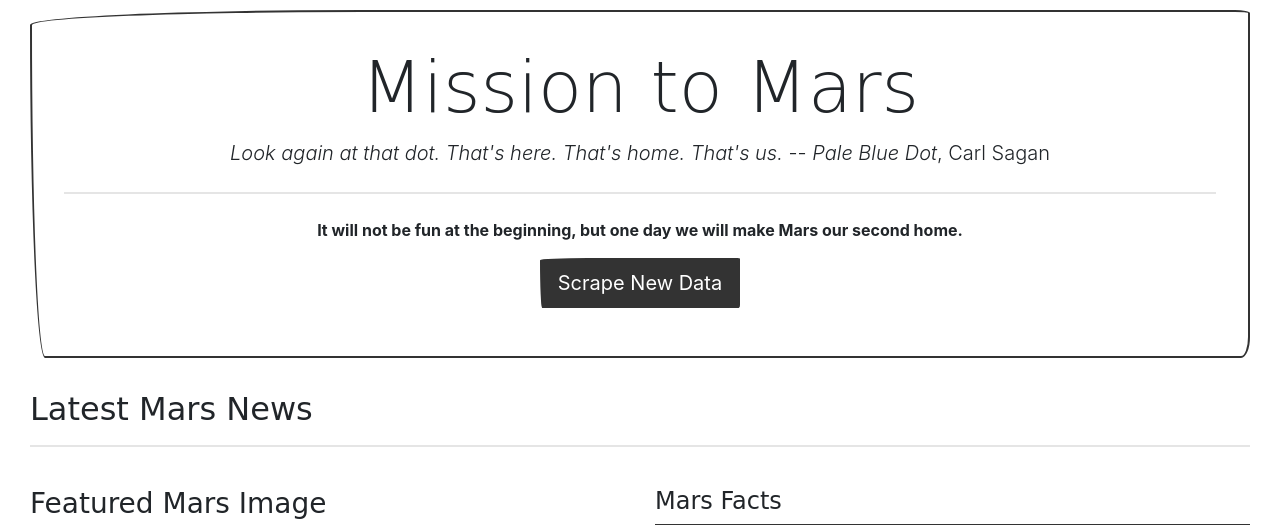
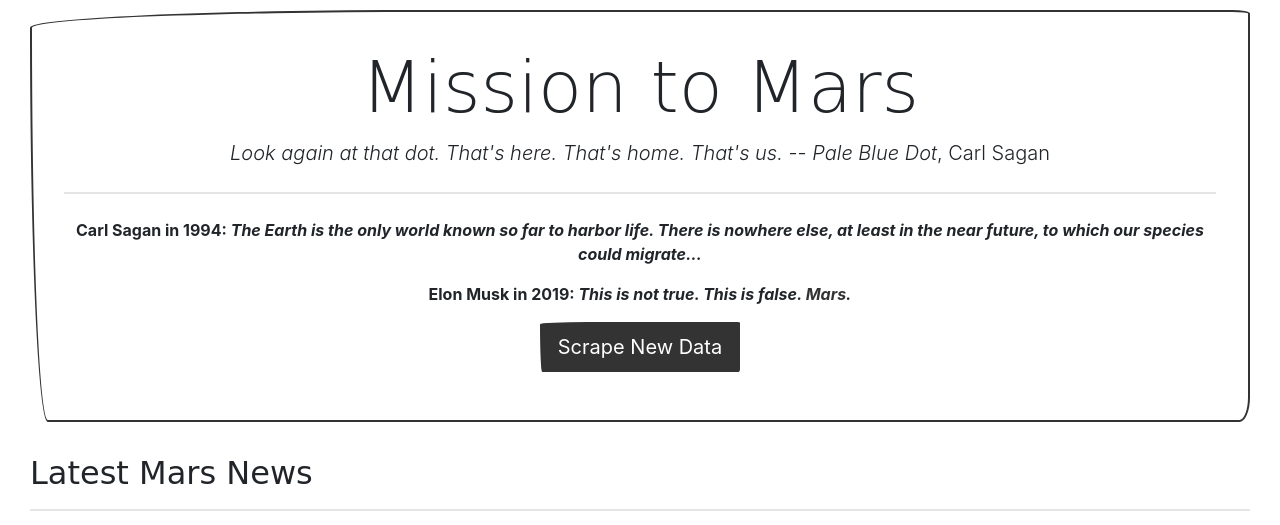
Before and after one commit to ztcnrh/Mission-to-Mars, a Flask app: template templates/index.html in a window 1280 px wide. Shown: the top 525 px of the page. Run offline with Flask 2, Linux system fonts and the light colour scheme; the template is opened without the code that fills it, so the values that code supplies are empty; some libraries are stand-ins or nearby versions; some web fonts are replaced.

Commit message:
Add an easter egg

```diff
--- a/templates/index.html
+++ b/templates/index.html
@@ -38,7 +38,8 @@
                     <span style="font-style:italic">Look again at that dot. That's here. That's home. That's us.</span> -- <span style="font-style:italic">Pale Blue Dot</span>, Carl Sagan
                 </p>
                 <hr class="my-4">
-                <p>It will not be fun at the beginning, but one day we will make Mars our second home.</p>
+                <p>Carl Sagan in 1994: <span style="font-style:italic">The Earth is the only world known so far to harbor life. There is nowhere else, at least in the near future, to which our species could migrate...</span></p>
+                <p>Elon Musk in 2019: <span style="font-style:italic">This is not true. This is false. <a href="https://nexter.org/wp-content/uploads/2019/02/elon-musk-mars-twitter-flirt-pic11.jpg" target="_blank">Mars</a>.</span></p>
                 <p class="lead">
                     <a class="btn btn-primary btn-lg" href="/scrape" role="button">Scrape New Data</a>
                 </p>
@@ -48,7 +49,7 @@
             <div class="row">
                 <div class="col">
                     <h2>Latest Mars News</h2>
-                    <h4><a href='{{ data.news_link }}'>{{ data.news_title }}</a></h4>
+                    <h4><a href="{{ data.news_link }}">{{ data.news_title }}</a></h4>
                     <p>{{ data.news_p }}</p>
                     <hr>
                     <br>
@@ -64,7 +65,7 @@
                 </div>
                 <!-- Facts Table -->
                 <div class="col">
-                    <!-- col-sm-6 col-md-5 col-lg-4 -->
+
                     <h4>Mars Facts</h4>
                     <table border="1" class="table">
                         <thead>
```
Also changed, not shown: elon_musk_mars_meme.jpeg (added).
